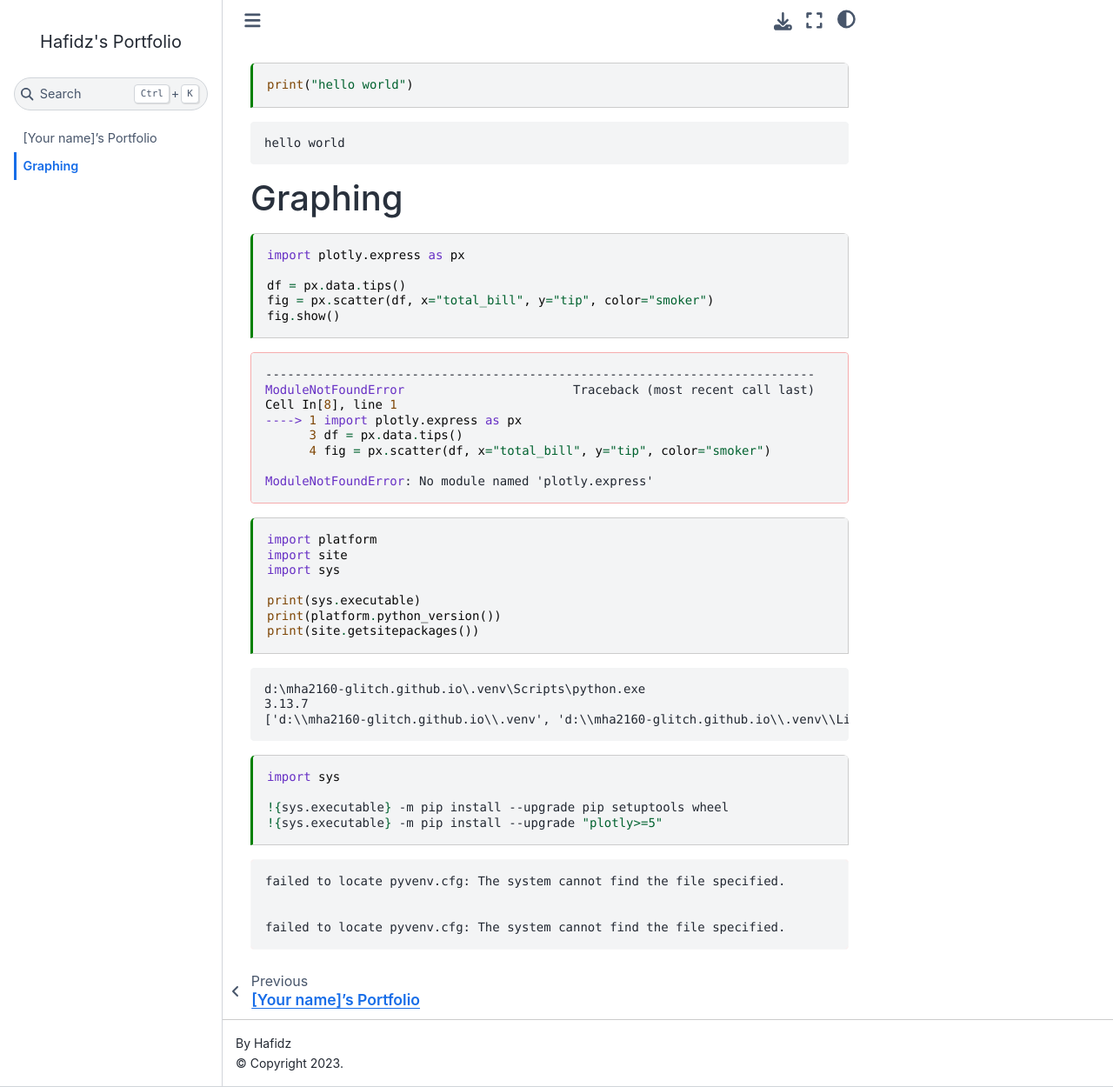
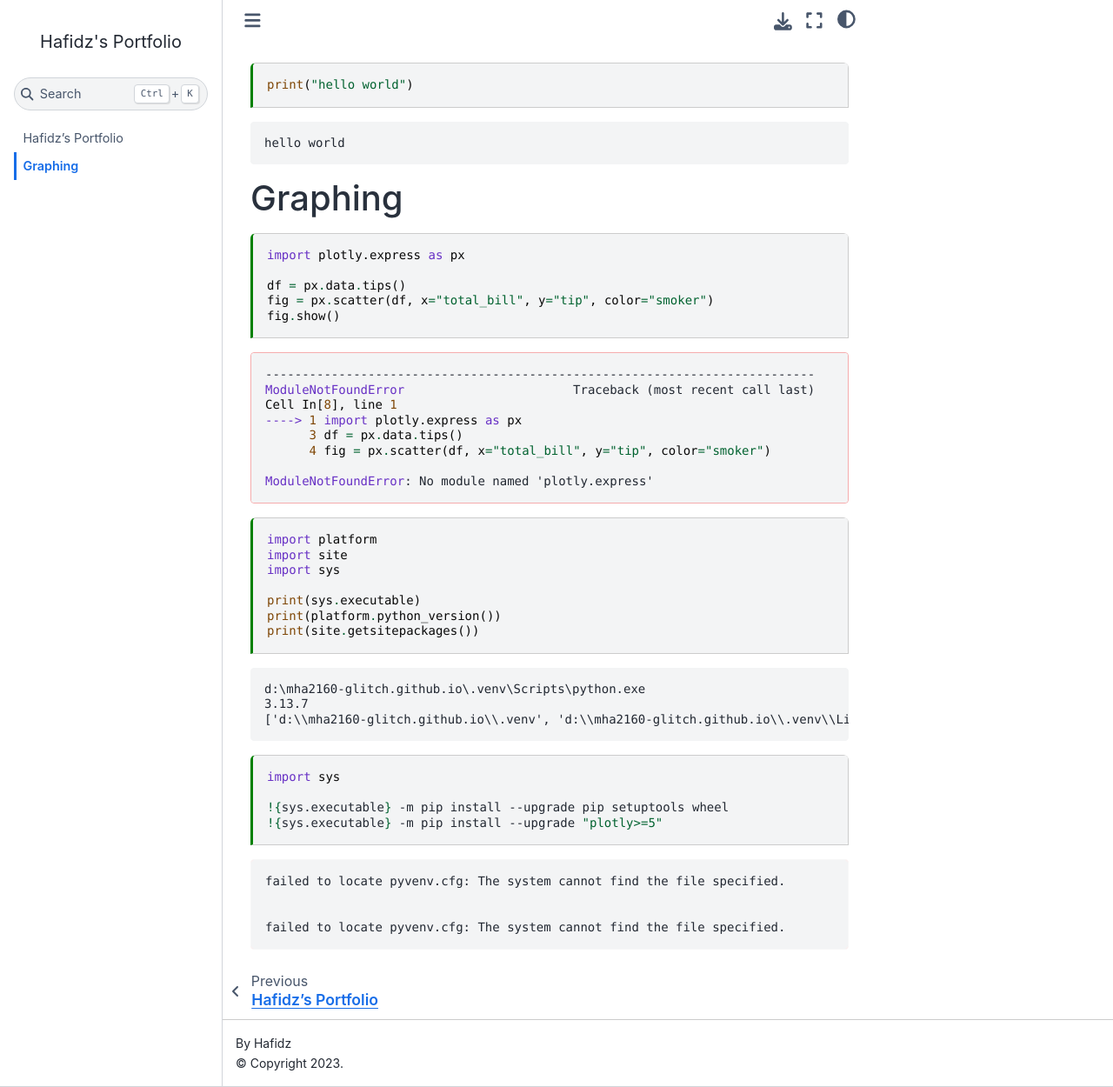
Before and after one commit to mha2160-glitch/mha2160-glitch.github.io, a Jupyter Book: the page built from lecture_16_example.ipynb, in a window 1280 px wide and 1250 px high. Shown: the whole window at 87% size. Built offline with Jupyter Book 1.0.4 settings and Sphinx 7.4.7 and the Sphinx Book theme 1.1.4, drawn with Linux system fonts in a browser that asks for light colours; comment, search, counter and statistics services are not loaded.

Commit message:
change name

```diff
--- a/index.md
+++ b/index.md
@@ -1,3 +1,3 @@
-# [Your name]'s Portfolio
+# Hafidz's Portfolio
 
 Welcome! Work in progress.
```
